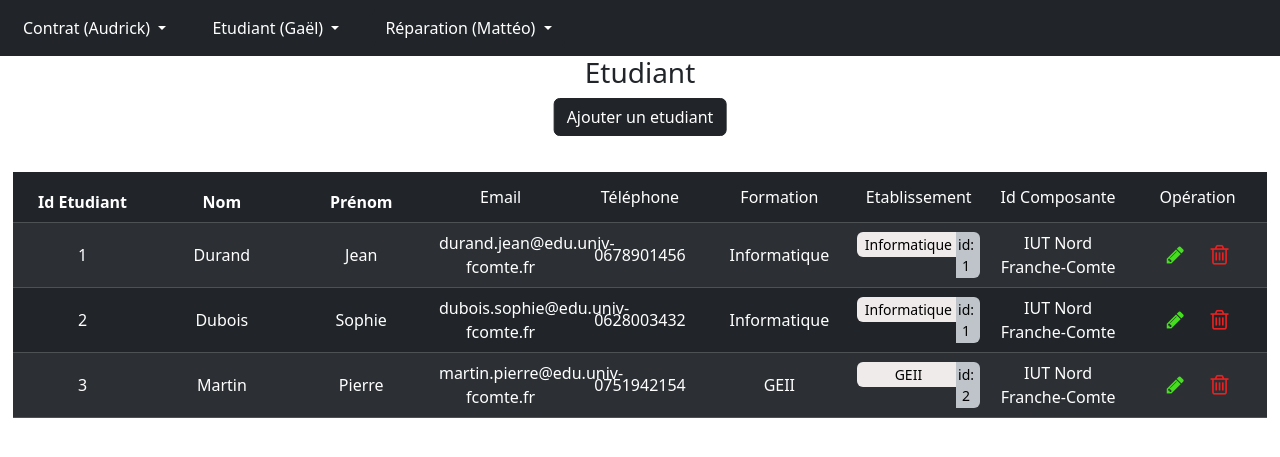
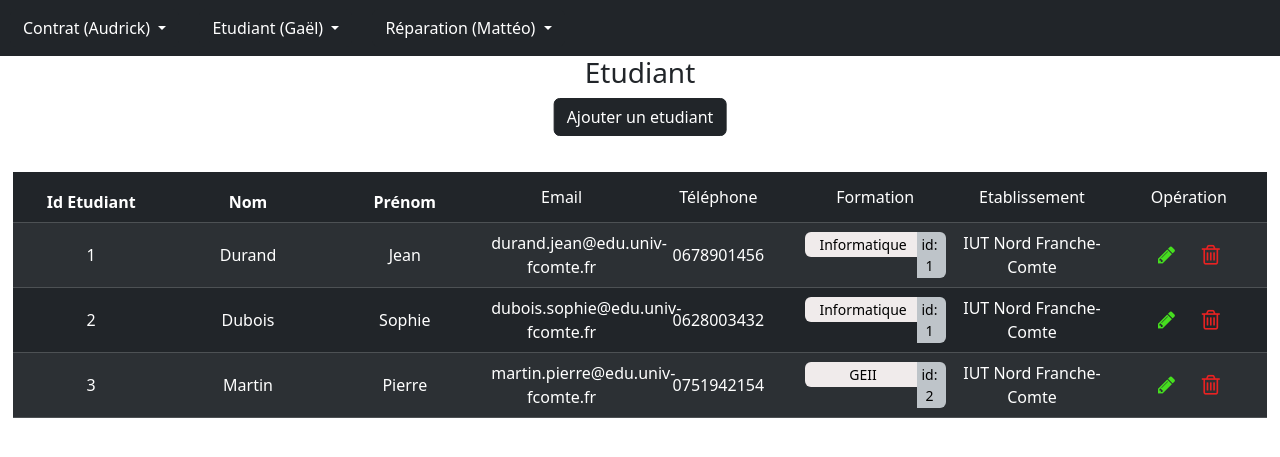
Before and after one commit to asoltner-iut90/velocampus, a Flask app: page /etudiant/show in a window 1280 px wide. Shown: the top 457 px of the page. Run offline with Flask 3, Linux system fonts and the light colour scheme; data comes from the database, SQL or seed files in the repository; some libraries are stand-ins or nearby versions.

Commit message:
Update show_etudiants.html

```diff
--- a/templates/etudiant/show_etudiants.html
+++ b/templates/etudiant/show_etudiants.html
@@ -18,7 +18,6 @@
             <td>Téléphone</td>
             <td>Formation</td>
             <td>Etablissement</td>
-            <td>Id Composante</td>
             <td>Opération</td>
         </tr>
         </thead>
@@ -31,7 +30,6 @@
                     <td>{{ ligne.prenomEtudiant }}</td>
                     <td>{{ ligne.emailEtudiant }}</td>
                     <td>{{ ligne.telephoneEtudiant }}</td>
-                    <td>{{ ligne.nom_formation }}</td>
                     <td style="vertical-align: middle;">
                         <div class="group" style="text-align: center;">
                             <div class="left-group" style="width: 80%; font-size: 14px">{{ ligne.nom_formation }}</div>
```
